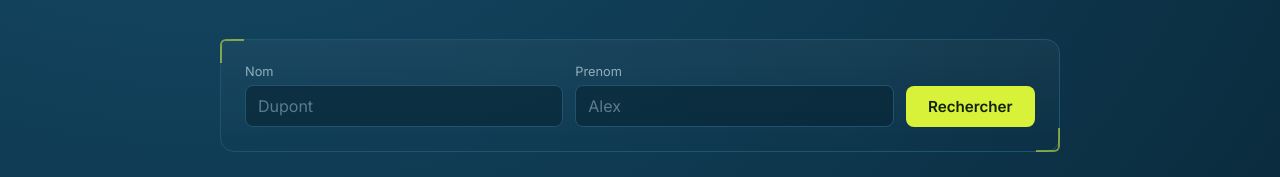
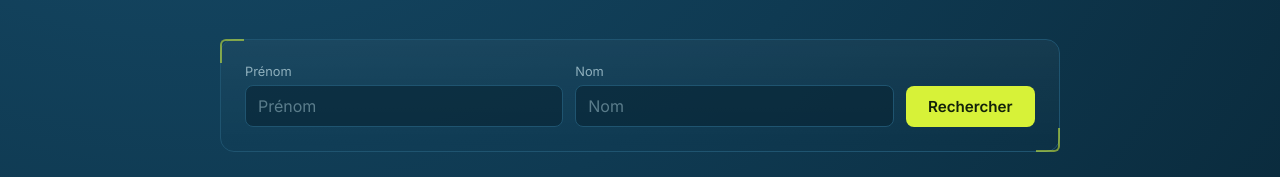
Before and after one commit to Jaycex85/RankingPadel, a Next.js app: page / in a window 1280 px wide. Shown: the part 172-349 px from the top of the page. Built offline with nearby package versions, Linux system fonts and the light colour scheme.

Commit message:
Champ Prenom en premier, placeholders litteraux Prenom/Nom

```diff
--- a/app/page.js
+++ b/app/page.js
@@ -64,23 +64,23 @@ export default function Home() {
       <form onSubmit={handleSearch} className={styles.searchPanel}>
         <div className={styles.form}>
           <div className={styles.field}>
+            <label htmlFor="prenom">Prénom</label>
+            <input
+              id="prenom"
+              type="text"
+              placeholder="Prénom"
+              value={prenom}
+              onChange={(e) => setPrenom(e.target.value)}
+            />
+          </div>
+          <div className={styles.field}>
             <label htmlFor="nom">Nom</label>
             <input
               id="nom"
               type="text"
-              placeholder="Dupont"
+              placeholder="Nom"
               value={nom}
               onChange={(e) => setNom(e.target.value)}
-            />
-          </div>
-          <div className={styles.field}>
-            <label htmlFor="prenom">Prenom</label>
-            <input
-              id="prenom"
-              type="text"
-              placeholder="Alex"
-              value={prenom}
-              onChange={(e) => setPrenom(e.target.value)}
             />
           </div>
           <button type="submit" className={styles.submit} disabled={loading}>
```
